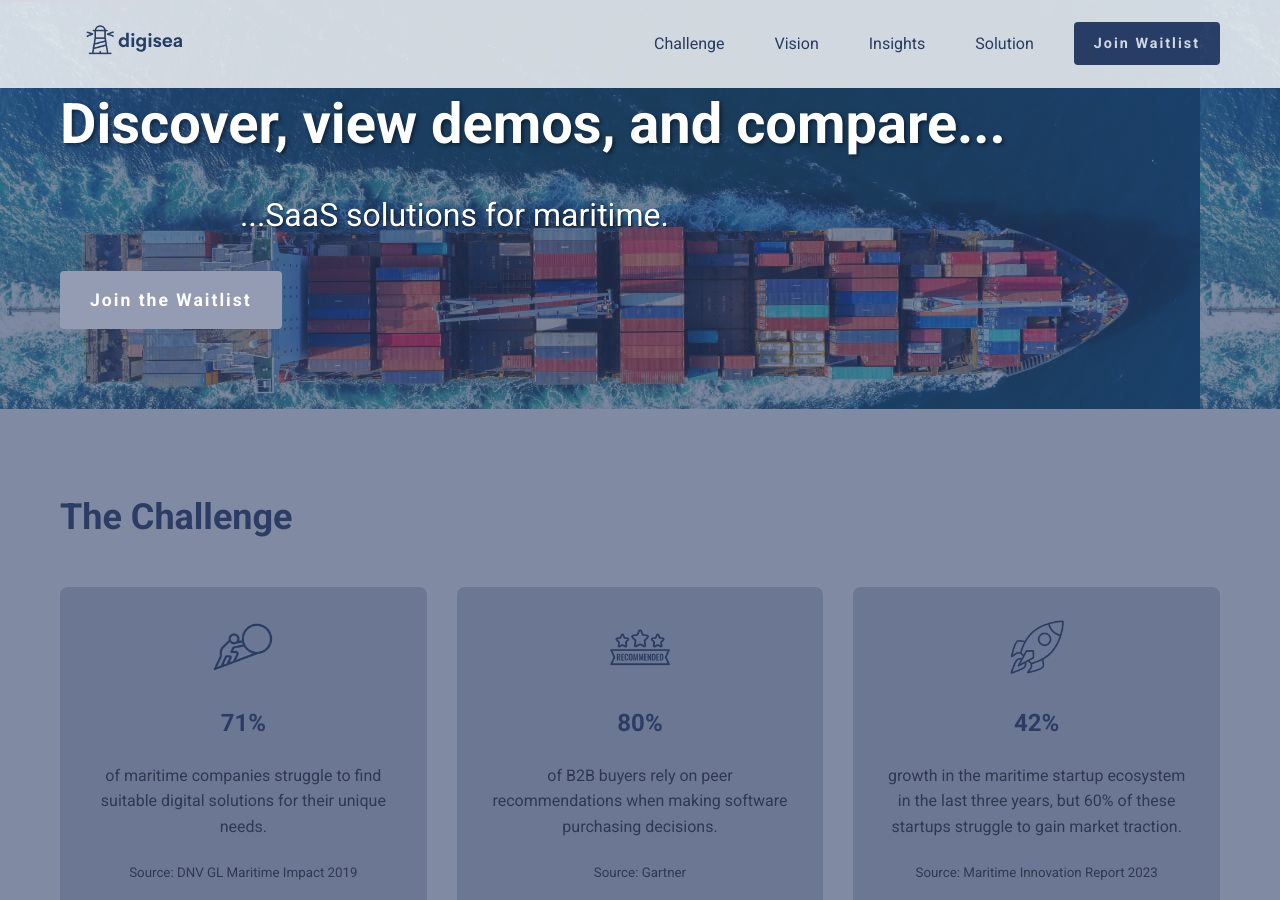
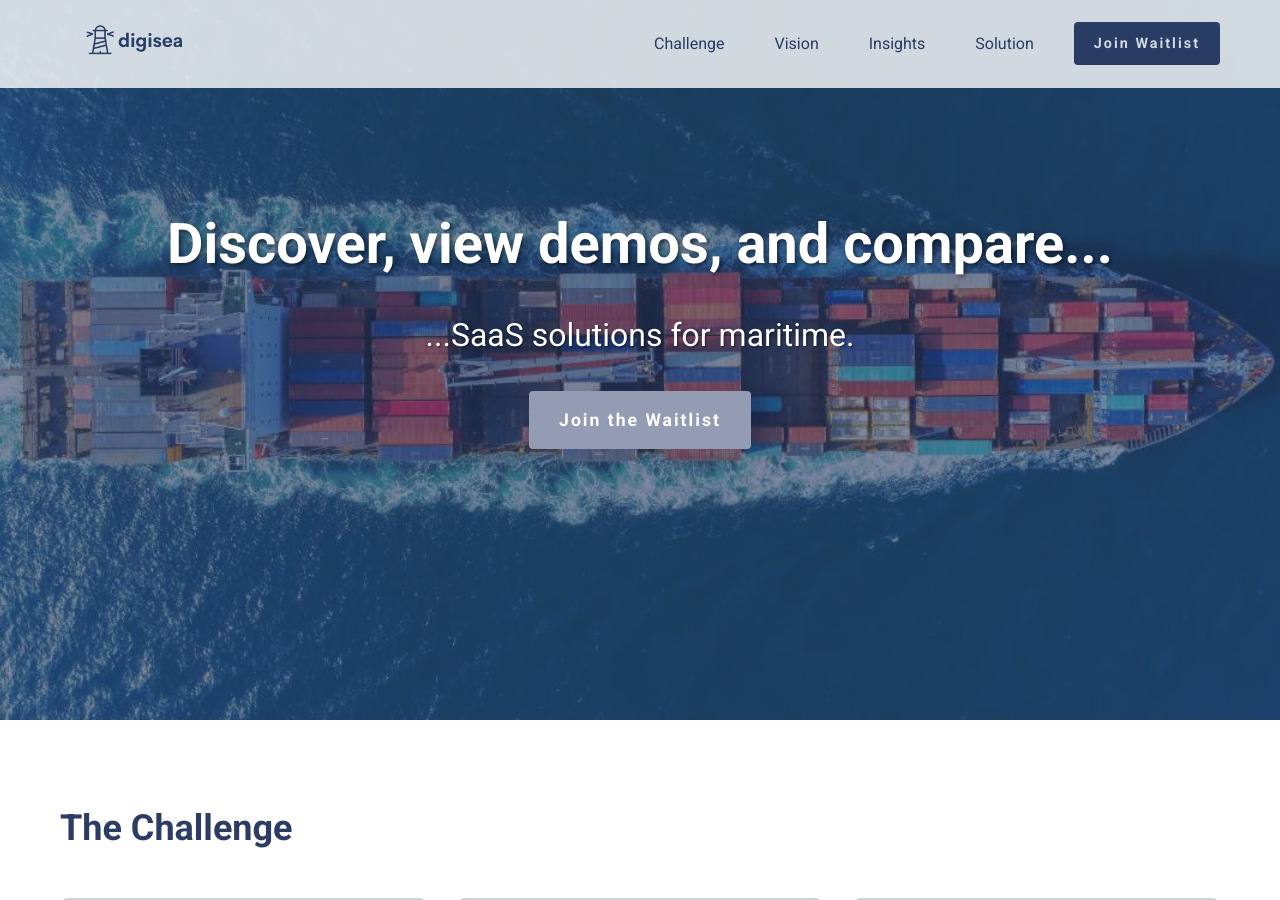
Before and after one commit to sasatass/digisea, a Jekyll site: the page built from index.markdown, in a window 1280 px wide and 900 px high. Built offline with Jekyll 4.4.1, drawn with Linux system fonts in a browser that asks for light colours.

Commit message:
Update main.css

```diff
--- a/assets/css/main.css
+++ b/assets/css/main.css
@@ -124,15 +124,22 @@ nav {
     transition: background-color 0.3s ease, transform 0.3s ease;
 }
 
-.hero-image {
-  width: 100%;
-  height: auto;
-  display: block;
-}
-
 .nav-menu .cta-button:hover {
     background-color: var(--secondary-color);
     transform: translateY(-3px);
+}
+
+/* Hero Section */
+#hero {
+    background-image: url('../images/hero-image.jpg');
+    background-size: cover;
+    background-position: center;
+    background-attachment: no-repeat;
+    color: white;
+    text-align: center;
+    padding: 200px 0 150px;
+    position: relative;
+    min-height: 80vh;
 }
 
 #hero::before {
@@ -145,6 +152,26 @@ nav {
     background: rgba(44, 60, 100, 0.6);
     z-index: 1;
 }
+
+/* Mobile (small) */
+@media (max-width: 600px) {
+    #hero {
+        background-image: url('/assets/images/hero-image-small.jpg');
+    }
+}
+
+/* Tablet (medium) */
+@media (max-width: 1200px) {
+    #hero {
+        background-image: url('/assets/images/hero-image.jpg');
+    }
+}
+
+/* Desktop (large) */
+#hero {
+    background-image: url('/assets/images/hero-image.jpg');
+}
+
 
 #hero .container {
     position: relative;
```
